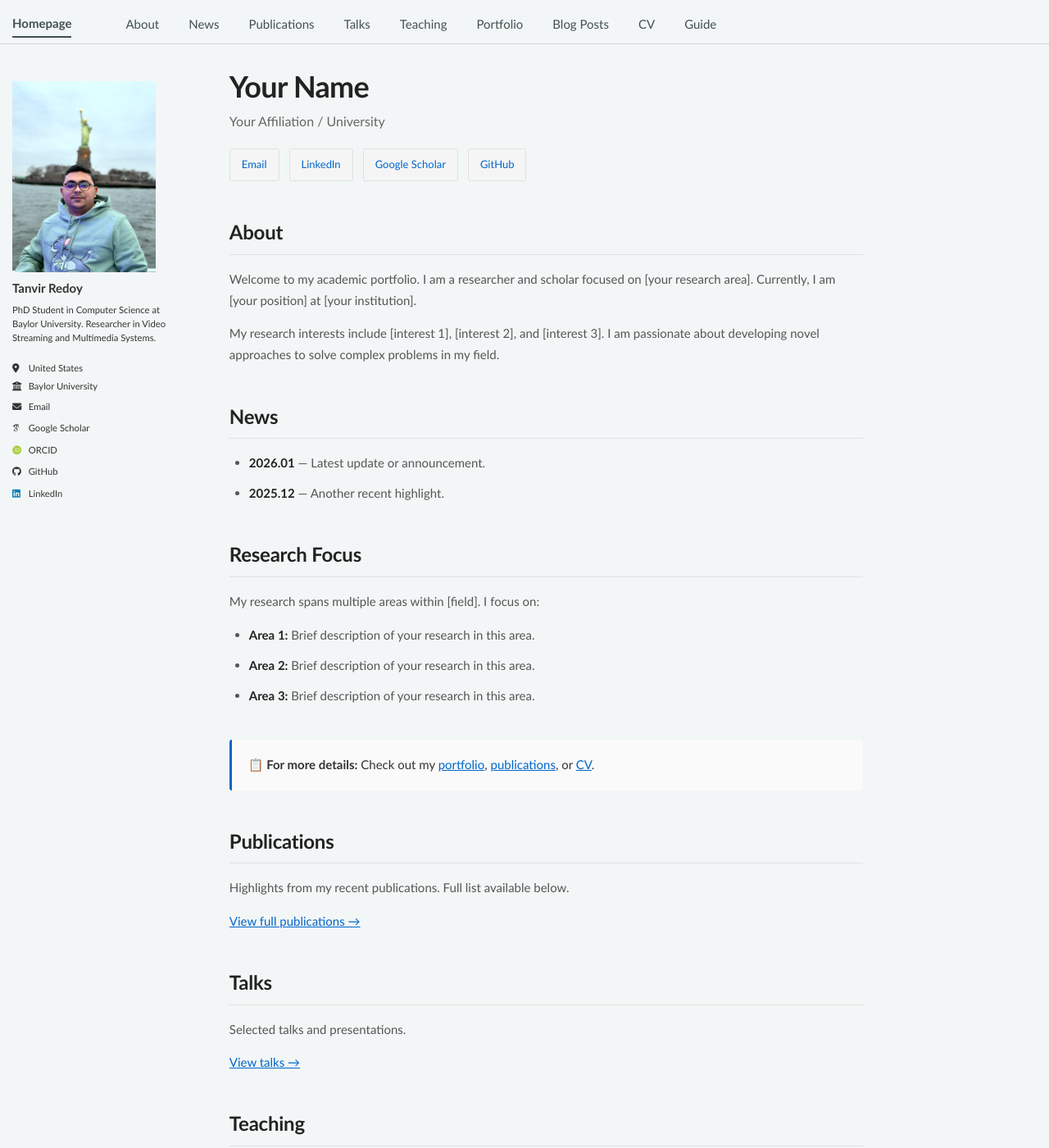
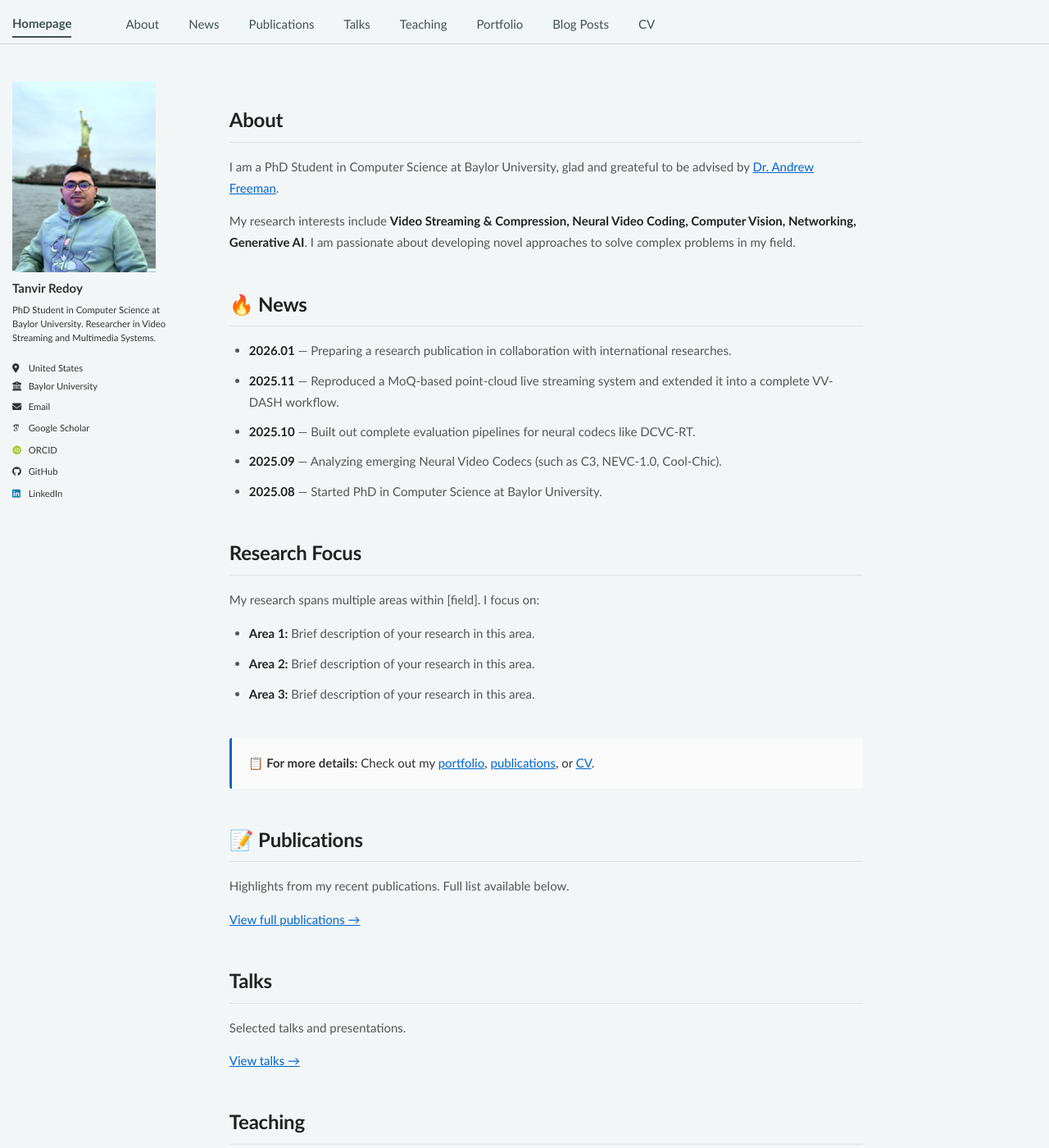
Before and after one commit to tanvir-redoy/tanvir-redoy.github.io, a Jekyll site: the page built from _pages/about.md, in a window 1280 px wide and 1400 px high. Shown: the whole window at 82% size. Built offline with Jekyll 4.4.1, drawn with Linux system fonts in a browser that asks for light colours; some web fonts are replaced; a script bundle is joined from its source files by our own code; library files that are not in the unit come from our copies.

Commit message:
updates: about.md

```diff
--- a/_config.yml
+++ b/_config.yml
@@ -31,7 +31,7 @@ author:
   location         : "United States"
   employer         : "Baylor University"
   uri              : # URL
-  email            : "taredoy01@baylor.edu"
+  email            : "tanvir_redoy1@baylor.edu"
 
   # Academic websites
   academia         : # URL
--- a/_data/navigation.yml
+++ b/_data/navigation.yml
@@ -35,5 +35,5 @@ main:
   # - title: "CV"
   #   url: /cv-json/
 
-  - title: "Guide"
-    url: /markdown/
+  # - title: "Guide"
+  #   url: /markdown/
--- a/_pages/about.md
+++ b/_pages/about.md
@@ -145,37 +145,29 @@ a:hover {
 </style>
 
 <div class="about-container">
-  <div class="about-header">
-    <h1>Your Name</h1>
-    <div class="subtitle">Your Affiliation / University</div>
-    <div class="about-links">
-      <a href="mailto:your.email@example.com">Email</a>
-      <a href="#">LinkedIn</a>
-      <a href="#">Google Scholar</a>
-      <a href="#">GitHub</a>
-    </div>
-  </div>
-
+  <!-- <div class="about-header">
+    <h1>Tanvir Redoy</h1>
+    <div class="subtitle">PhD Student in Computer Science at Baylor University</div>
+  </div> -->
   <div class="about-section" id="about">
     <h2>About</h2>
     <p>
-      Welcome to my academic portfolio. I am a researcher and scholar focused on [your research area].
-      Currently, I am [your position] at [your institution].
+      I am a PhD Student in Computer Science at Baylor University, glad and greateful to be advised by <a href="https://acfreeman.dev">Dr. Andrew Freeman</a>.
     </p>
     <p>
-      My research interests include [interest 1], [interest 2], and [interest 3]. I am passionate about
-      developing novel approaches to solve complex problems in my field.
+      My research interests include <strong>Video Streaming & Compression, Neural Video Coding, Computer Vision, Networking, Generative AI</strong>. I am passionate about developing novel approaches to solve complex problems in my field.
     </p>
   </div>
-
   <div class="about-section" id="news">
-    <h2>News</h2>
+    <h2>🔥 News</h2>
     <ul>
-      <li><strong>2026.01</strong> — Latest update or announcement.</li>
-      <li><strong>2025.12</strong> — Another recent highlight.</li>
+      <li><strong>2026.01</strong> — Preparing a research publication in collaboration with international researches.</li>
+      <li><strong>2025.11</strong> — Reproduced a MoQ-based point-cloud live streaming system and extended it into a complete VV-DASH workflow.</li>
+      <li><strong>2025.10</strong> — Built out complete evaluation pipelines for neural codecs like DCVC-RT.</li>
+      <li><strong>2025.09</strong> — Analyzing emerging Neural Video Codecs (such as C3, NEVC-1.0, Cool-Chic).</li>
+      <li><strong>2025.08</strong> — Started PhD in Computer Science at Baylor University.</li>
     </ul>
   </div>
-
   <div class="about-section" id="research">
     <h2>Research Focus</h2>
     <p>
@@ -187,7 +179,6 @@ a:hover {
       <li><strong>Area 3:</strong> Brief description of your research in this area.</li>
     </ul>
   </div>
-
   <div class="highlight-box">
     <p>
       <strong>📋 For more details:</strong>
@@ -196,37 +187,31 @@ a:hover {
       <a href="#cv">CV</a>.
     </p>
   </div>
-
   <div class="about-section" id="publications">
-    <h2>Publications</h2>
+    <h2>📝 Publications</h2>
     <p>Highlights from my recent publications. Full list available below.</p>
     <p><a href="/publications/">View full publications →</a></p>
   </div>
-
   <div class="about-section" id="talks">
     <h2>Talks</h2>
     <p>Selected talks and presentations.</p>
     <p><a href="/talks/">View talks →</a></p>
   </div>
-
   <div class="about-section" id="teaching">
     <h2>Teaching</h2>
     <p>Courses and teaching experiences.</p>
     <p><a href="/teaching/">View teaching →</a></p>
   </div>
-
   <div class="about-section" id="portfolio">
     <h2>Portfolio</h2>
     <p>Selected projects and case studies.</p>
     <p><a href="/portfolio/">View portfolio →</a></p>
   </div>
-
   <div class="about-section" id="blog">
     <h2>Blog Posts</h2>
     <p>Notes and articles.</p>
     <p><a href="/year-archive/">View blog →</a></p>
   </div>
-
   <div class="about-section" id="cv">
     <h2>CV</h2>
     <p>Download my CV for a detailed overview.</p>
```
